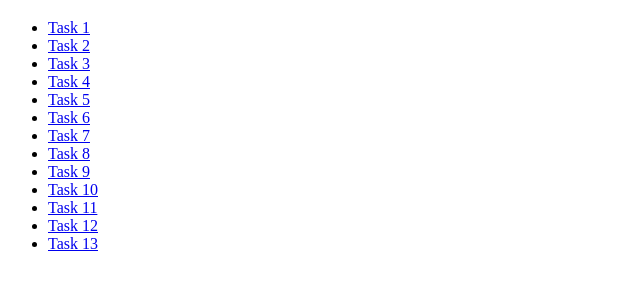
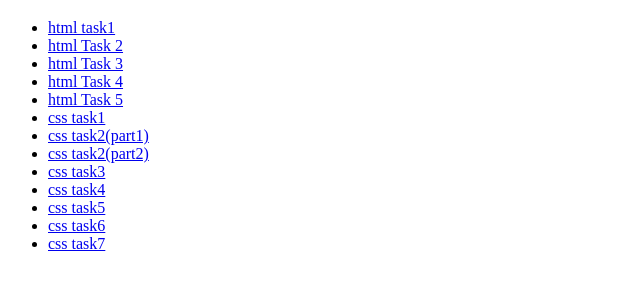
Before and after one commit to Ragavendra-2104/MERNSTACK-TASK, a plain HTML site: page index.html in a window 1280 px wide. Shown: the part 61-348 px from the top of the page, without its empty margins (0-640 px from the left). Drawn offline with Linux system fonts and the light colour scheme.

Commit message:
Update index.html

```diff
--- a/index.html
+++ b/index.html
@@ -10,19 +10,19 @@
 <h1>Task List</h1>
 
 <ul>
-    <li><a href="html1.html">Task 1</a></li>
-    <li><a href="html2.html">Task 2</a></li>
-    <li><a href="html3.html">Task 3</a></li>
-    <li><a href="html4.html">Task 4</a></li>
-    <li><a href="html5.html">Task 5</a></li>
-    <li><a href="css1.html">Task 6</a></li>
-    <li><a href="css2(horizontal).html">Task 7</a></li>
-    <li><a href="css2(vertical).html">Task 8</a></li>
-    <li><a href="css3.html">Task 9</a></li>
-    <li><a href="css4.html">Task 10</a></li>
-    <li><a href="css5.html">Task 11</a></li>
-    <li><a href="css6.html">Task 12</a></li>
-    <li><a href="css7.html">Task 13</a></li>
+       <li><a href="html1.html">html task1</a></li>
+    <li><a href="html2.html">html Task 2</a></li>
+    <li><a href="html3.html">html Task 3</a></li>
+    <li><a href="html4.html">html Task 4</a></li>
+    <li><a href="html5.html">html Task 5</a></li>
+    <li><a href="css1.html">css task1</a></li>
+    <li><a href="css2(horizontal).html">css task2(part1)</a></li>
+    <li><a href="css2(vertical).html">css task2(part2)</a></li>
+    <li><a href="css3.html">css task3</a></li>
+    <li><a href="css4.html">css task4</a></li>
+    <li><a href="css5.html">css task5</a></li>
+    <li><a href="css6.html">css task6</a></li>
+    <li><a href="css7.html">css task7</a></li>
 </ul>
 
 </body>
```
